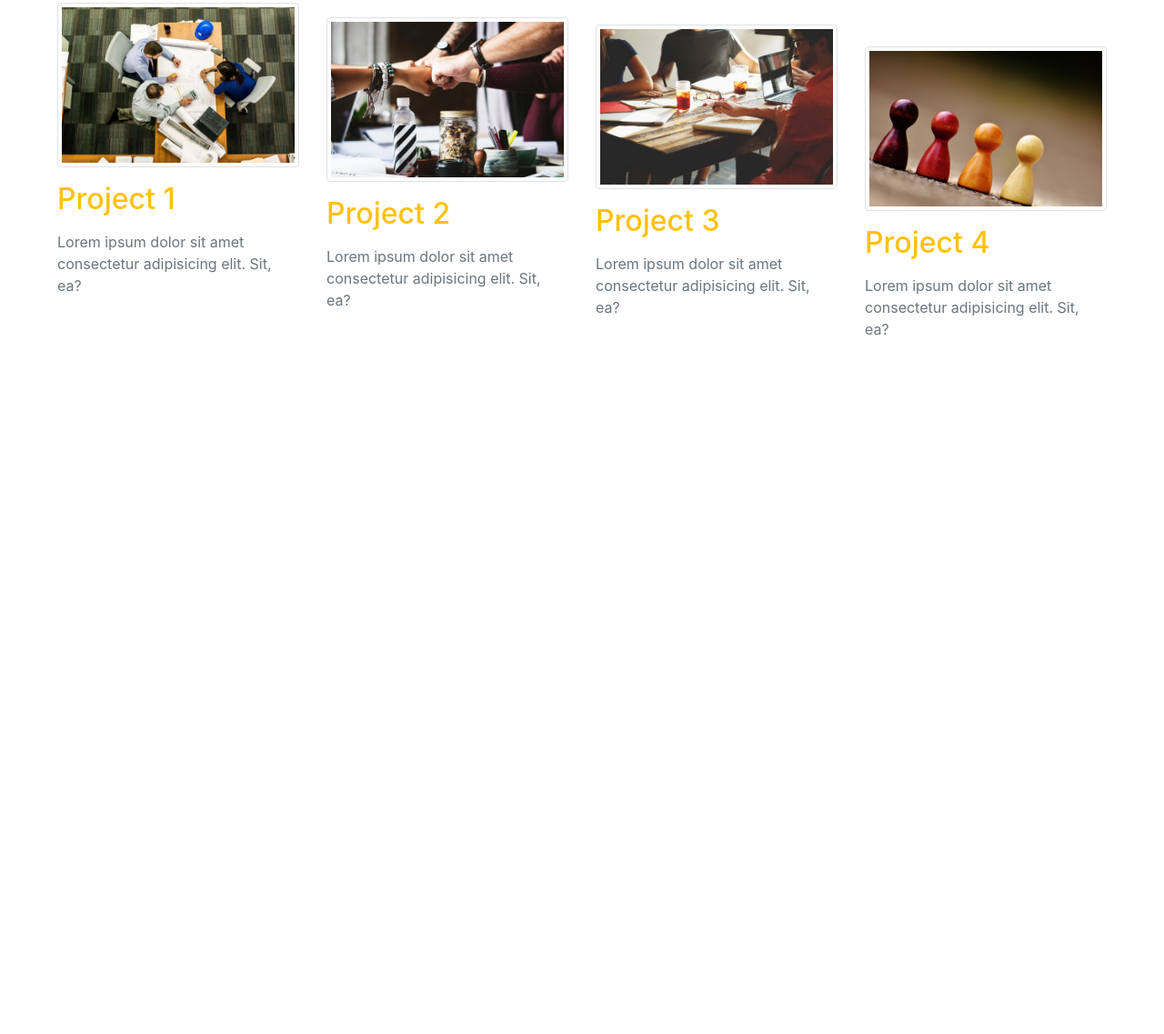
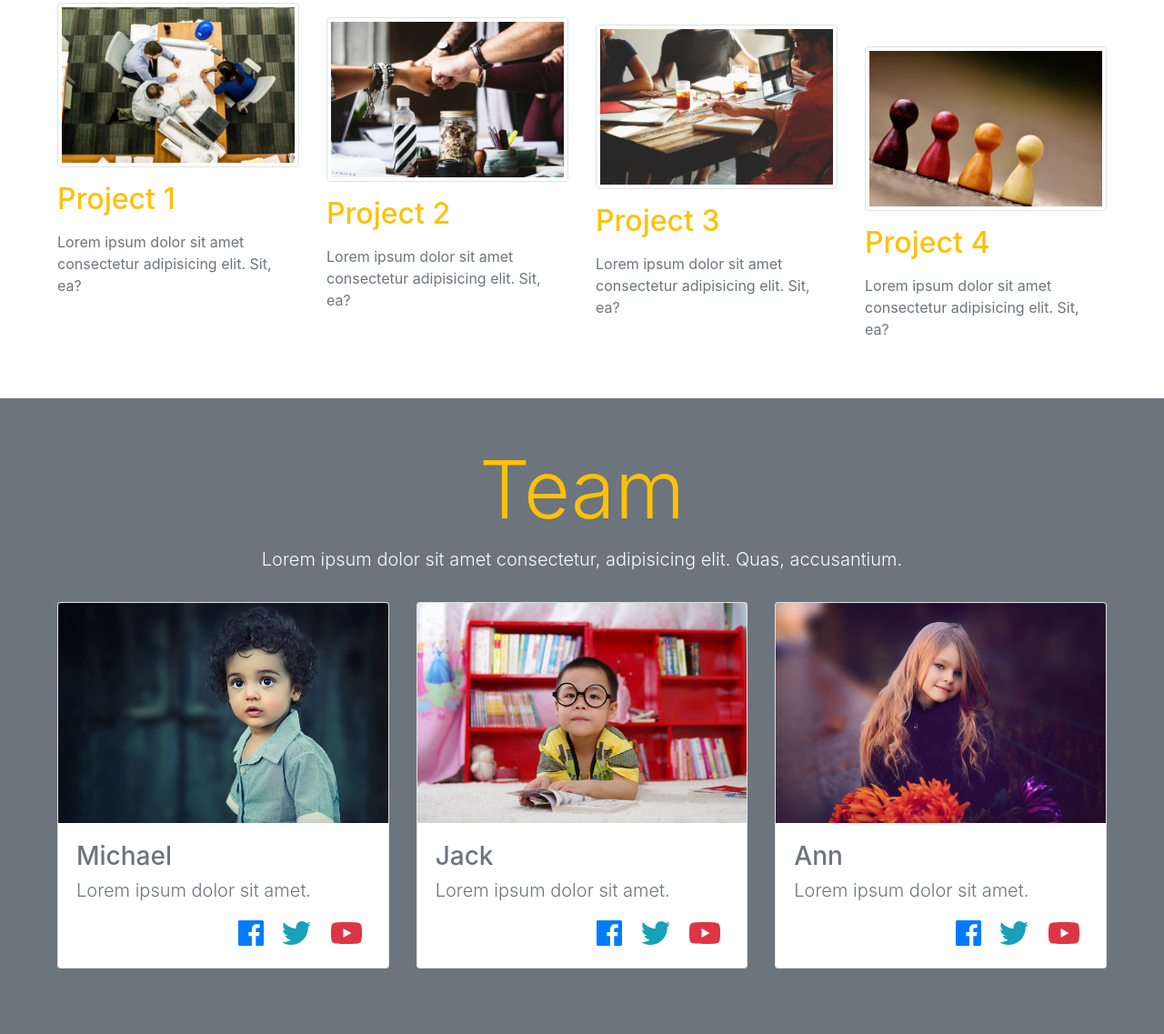
Before and after one commit to SmithWebDev/pure-bootstrap, a plain HTML site: page index.html in a window 1280 px wide. Shown: the part 1658-2795 px from the top of the page at 91% size. Before the commit the page ends 2096 px from the top, so only its background shows below. Drawn offline with nearby package versions, Linux system fonts and the light colour scheme.

Commit message:
Completed Team Section

```diff
--- a/index.html
+++ b/index.html
@@ -1,16 +1,20 @@
 <!doctype html>
 <html lang="en">
+
 <head>
   <!-- Required meta tags -->
   <meta charset="utf-8">
   <meta name="viewport" content="width=device-width, initial-scale=1, shrink-to-fit=no">
-    <link rel="title icon" type="image/png" href="images/title-img.png"/>
+  <link rel="title icon" type="image/png" href="images/title-img.png" />
   <!-- Bootstrap CSS -->
-    <link rel="stylesheet" href="https://stackpath.bootstrapcdn.com/bootstrap/4.1.1/css/bootstrap.min.css" integrity="sha384-WskhaSGFgHYWDcbwN70/dfYBj47jz9qbsMId/iRN3ewGhXQFZCSftd1LZCfmhktB" crossorigin="anonymous">
+  <link rel="stylesheet" href="https://stackpath.bootstrapcdn.com/bootstrap/4.1.1/css/bootstrap.min.css" integrity="sha384-WskhaSGFgHYWDcbwN70/dfYBj47jz9qbsMId/iRN3ewGhXQFZCSftd1LZCfmhktB"
+    crossorigin="anonymous">
   <!--    fontawesome-->
-    <script defer src="https://use.fontawesome.com/releases/v5.0.13/js/all.js" integrity="sha384-xymdQtn1n3lH2wcu0qhcdaOpQwyoarkgLVxC/wZ5q7h9gHtxICrpcaSUfygqZGOe" crossorigin="anonymous"></script>
+  <script defer src="https://use.fontawesome.com/releases/v5.0.13/js/all.js" integrity="sha384-xymdQtn1n3lH2wcu0qhcdaOpQwyoarkgLVxC/wZ5q7h9gHtxICrpcaSUfygqZGOe"
+    crossorigin="anonymous"></script>
   <title>Pure Bootstrap Website</title>
 </head>
+
 <body>
   <!-- Navbar -->
   <!-- nav.navbar.navbar-expand-md.navbar-light.bg-dark>(a.navbar-brand>i.fas.fa-child.text-warning.fa-2x)+ul.navbar-nav>(li.nav-item>a.nav-link.text-light.text-uppercase.font-weight-bold.px-3)*5    -->
@@ -71,22 +75,25 @@
       </div>
       <!-- end of title -->
       <div class="row text-center">
-          <div class="col-lg-4 col-sm-10 mx-auto mb-5">
+        <div class="col-lg-4 col-sm-10 mb-4 mx-auto col-sm-10 mx-auto mb-5">
           <i class="fas fa-desktop fa-6x text-warning mb-3"></i>
           <h1 class="text-secondary">Development</h1>
-            <p class="text-muted my-4">Lorem ipsum dolor sit amet consectetur adipisicing elit. Qui, perferendis! Nam non aperiam officia ex.</p>
+          <p class="text-muted my-4">Lorem ipsum dolor sit amet consectetur adipisicing elit. Qui, perferendis! Nam non
+            aperiam officia ex.</p>
           <a href="#" class="btn btn-outline-warning">Learn More</a>
         </div>
         <div class="col-lg-4 col-sm-10 mx-auto mb-5">
           <i class="far fa-edit fa-6x text-warning"></i>
           <h1 class="text-secondary">Design</h1>
-            <p class="text-muted my-4">Lorem ipsum, dolor sit amet consectetur adipisicing elit. Consequuntur optio, sint dicta tempore dignissimos inventore?</p>
+          <p class="text-muted my-4">Lorem ipsum, dolor sit amet consectetur adipisicing elit. Consequuntur optio, sint
+            dicta tempore dignissimos inventore?</p>
           <a href="#" class="btn btn-outline-warning">Learn More</a>
         </div>
         <div class="col-lg-4 col-sm-10 mx-auto mb-5">
           <i class="fas fa-cogs fa-6x text-warning"></i>
           <h1 class="text-secondary">Creativity</h1>
-            <p class="text-muted my-4">Lorem ipsum, dolor sit amet consectetur adipisicing elit. Consequuntur optio, sint dicta tempore dignissimos inventore?</p>
+          <p class="text-muted my-4">Lorem ipsum, dolor sit amet consectetur adipisicing elit. Consequuntur optio, sint
+            dicta tempore dignissimos inventore?</p>
           <a href="#" class="btn btn-outline-warning">Learn More</a>
         </div>
       </div>
@@ -134,6 +141,74 @@
   <!-- End of Projects -->
 
   <!-- Team -->
+  <section class="p-sm-5 p-2 bg-secondary">
+    <div class="container-fluid">
+      <!-- title -->
+      <div class="row">
+        <div class="col text-center mb-3">
+          <h1 class="text-warning display-2">Team</h1>
+          <p class="lead text-light">Lorem ipsum dolor sit amet consectetur, adipisicing elit. Quas, accusantium.</p>
+        </div>
+      </div>
+      <!-- end of title -->
+      <div class="row">
+        <div class="col-lg-4 col-sm-10 mb-4 mx-auto">
+          <div class="card">
+            <img src="images/kid1.jpg" alt="" class="card-img-top">
+            <div class="card-body">
+              <div class="card-title">
+                <h3 class="text-muted">Michael</h3>
+              </div>
+              <div class="card-subtitle">
+                <p class="lead text-secondary">Lorem ipsum dolor sit amet.</p>
+              </div>
+              <div class="text-right">
+                <a href="#"><i class="fab fa-facebook fa-2x mx-2 text-primary"></i></a>
+                <a href="#"><i class="fab fa-twitter fa-2x mx-2 text-info"></i></a>
+                <a href="#"><i class="fab fa-youtube fa-2x mx-2 text-danger"></i></a>
+              </div>
+            </div>
+          </div>
+        </div>
+        <div class="col-lg-4 col-sm-10 mb-4 mx-auto">
+          <div class="card">
+            <img src="images/kid2.jpg" alt="" class="card-img-top">
+            <div class="card-body">
+              <div class="card-title">
+                <h3 class="text-muted">Jack</h3>
+              </div>
+              <div class="card-subtitle">
+                <p class="lead text-secondary">Lorem ipsum dolor sit amet.</p>
+              </div>
+              <div class="text-right">
+                <a href=""><i class="fab fa-facebook fa-2x mx-2 text-primary"></i></a>
+                <a href=""><i class="fab fa-twitter fa-2x mx-2 text-info"></i></a>
+                <a href=""><i class="fab fa-youtube fa-2x mx-2 text-danger"></i></a>
+              </div>
+            </div>
+          </div>
+        </div>
+        <div class="col-lg-4 col-sm-10 mb-4 mx-auto">
+          <div class="card">
+            <img src="images/kid3.jpg" alt="" class="card-img-top">
+            <div class="card-body">
+              <div class="card-title">
+                <h3 class="text-muted">Ann</h3>
+              </div>
+              <div class="card-subtitle">
+                <p class="lead text-secondary">Lorem ipsum dolor sit amet.</p>
+              </div>
+              <div class="text-right">
+                <a href=""><i class="fab fa-facebook fa-2x mx-2 text-primary"></i></a>
+                <a href=""><i class="fab fa-twitter fa-2x mx-2 text-info"></i></a>
+                <a href=""><i class="fab fa-youtube fa-2x mx-2 text-danger"></i></a>
+              </div>
+            </div>
+          </div>
+        </div>
+      </div>
+    </div>
+  </section>
   <!-- End of Team -->
 
   <!-- Progress -->
@@ -146,8 +221,12 @@
   <!-- End of Footer -->
 
   <!-- jQuery first, then Popper.js, then Bootstrap JS -->
-    <script src="https://code.jquery.com/jquery-3.3.1.slim.min.js" integrity="sha384-q8i/X+965DzO0rT7abK41JStQIAqVgRVzpbzo5smXKp4YfRvH+8abtTE1Pi6jizo" crossorigin="anonymous"></script>
-    <script src="https://cdnjs.cloudflare.com/ajax/libs/popper.js/1.14.3/umd/popper.min.js" integrity="sha384-ZMP7rVo3mIykV+2+9J3UJ46jBk0WLaUAdn689aCwoqbBJiSnjAK/l8WvCWPIPm49" crossorigin="anonymous"></script>
-    <script src="https://stackpath.bootstrapcdn.com/bootstrap/4.1.1/js/bootstrap.min.js" integrity="sha384-smHYKdLADwkXOn1EmN1qk/HfnUcbVRZyYmZ4qpPea6sjB/pTJ0euyQp0Mk8ck+5T" crossorigin="anonymous"></script>
+  <script src="https://code.jquery.com/jquery-3.3.1.slim.min.js" integrity="sha384-q8i/X+965DzO0rT7abK41JStQIAqVgRVzpbzo5smXKp4YfRvH+8abtTE1Pi6jizo"
+    crossorigin="anonymous"></script>
+  <script src="https://cdnjs.cloudflare.com/ajax/libs/popper.js/1.14.3/umd/popper.min.js" integrity="sha384-ZMP7rVo3mIykV+2+9J3UJ46jBk0WLaUAdn689aCwoqbBJiSnjAK/l8WvCWPIPm49"
+    crossorigin="anonymous"></script>
+  <script src="https://stackpath.bootstrapcdn.com/bootstrap/4.1.1/js/bootstrap.min.js" integrity="sha384-smHYKdLADwkXOn1EmN1qk/HfnUcbVRZyYmZ4qpPea6sjB/pTJ0euyQp0Mk8ck+5T"
+    crossorigin="anonymous"></script>
 </body>
+
 </html>
```
Lines whose indentation alone changed are shown as unchanged.
